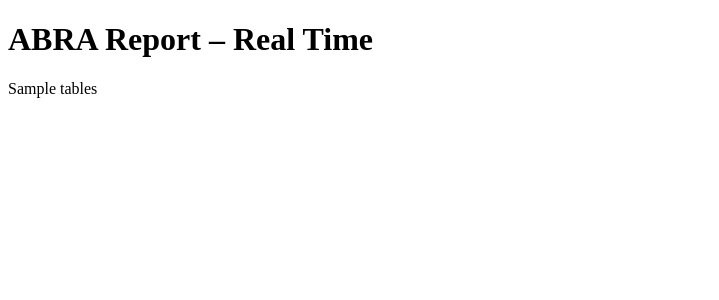
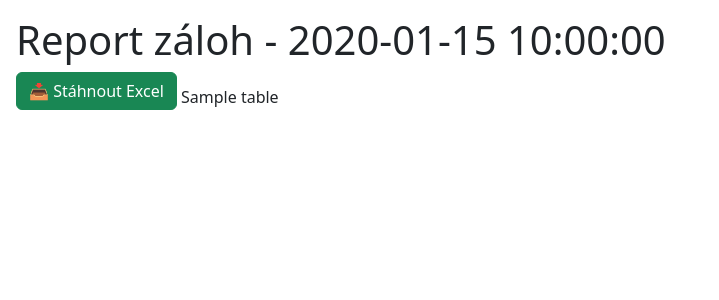
Before and after one commit to smid13/easytaxadvisory, a Python web app: template main/template/index.html in a window 1280 px wide. Shown: the top 300 px of the page, without its empty margins (0-719 px from the left). Run offline with Jinja, Linux system fonts and the light colour scheme; the template is opened without the code that fills it: most values are stand-ins (such as "Sample title", 1, 10 or a date in 2020).

Commit message:
Update index.html

```diff
--- a/main/template/index.html
+++ b/main/template/index.html
@@ -1,16 +1,13 @@
 <!DOCTYPE html>
 <html>
 <head>
-    <meta charset="UTF-8">
-    <title>ABRA Report</title>
-    <style>
-        table { border-collapse: collapse; width: 100%; }
-        th, td { border: 1px solid #ccc; padding: 5px; }
-        th { background-color: #eee; }
-    </style>
+    <meta charset="utf-8">
+    <title>Report záloh</title>
+    <link rel="stylesheet" href="https://cdn.jsdelivr.net/npm/bootstrap@5.3.0/dist/css/bootstrap.min.css">
 </head>
-<body>
-    <h1>ABRA Report – Real Time</h1>
-    {{ tables|safe }}
+<body class="p-3">
+    <h1>Report záloh - {{ date }}</h1>
+    <a href="/excel" class="btn btn-success mb-3">📥 Stáhnout Excel</a>
+    {{ table | safe }}
 </body>
 </html>
```
